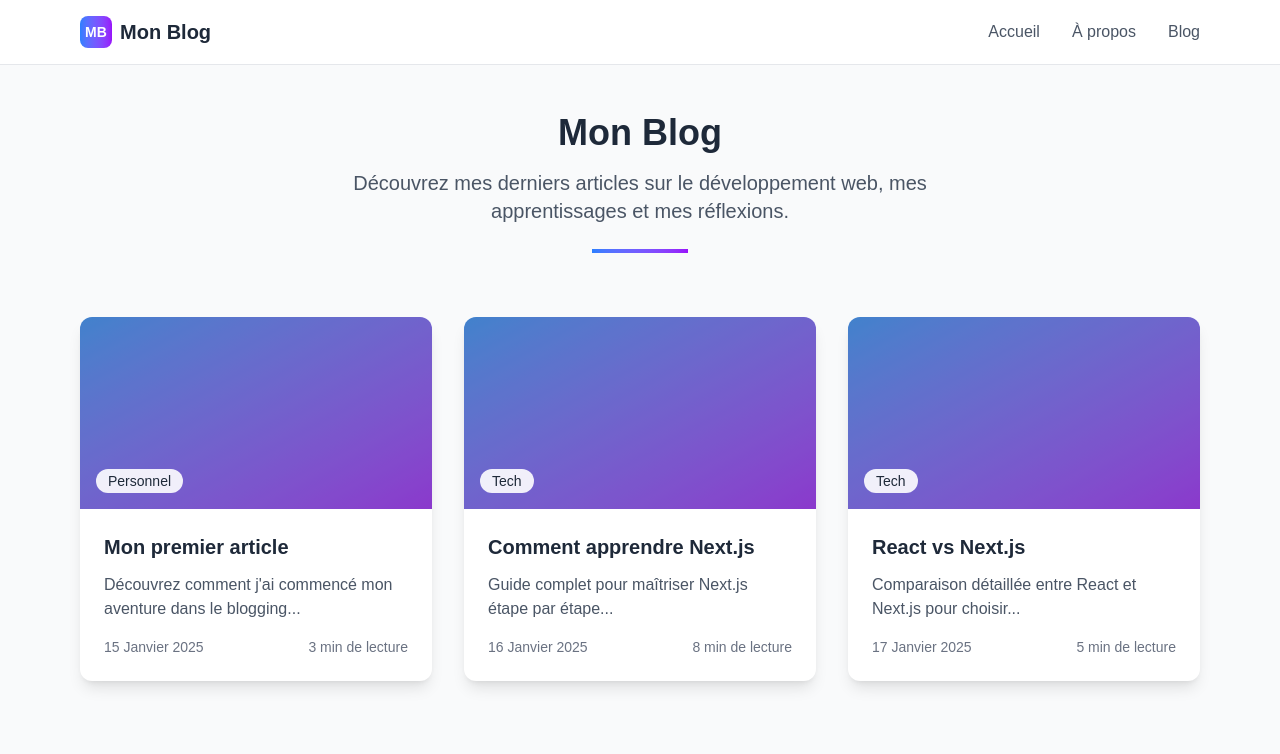
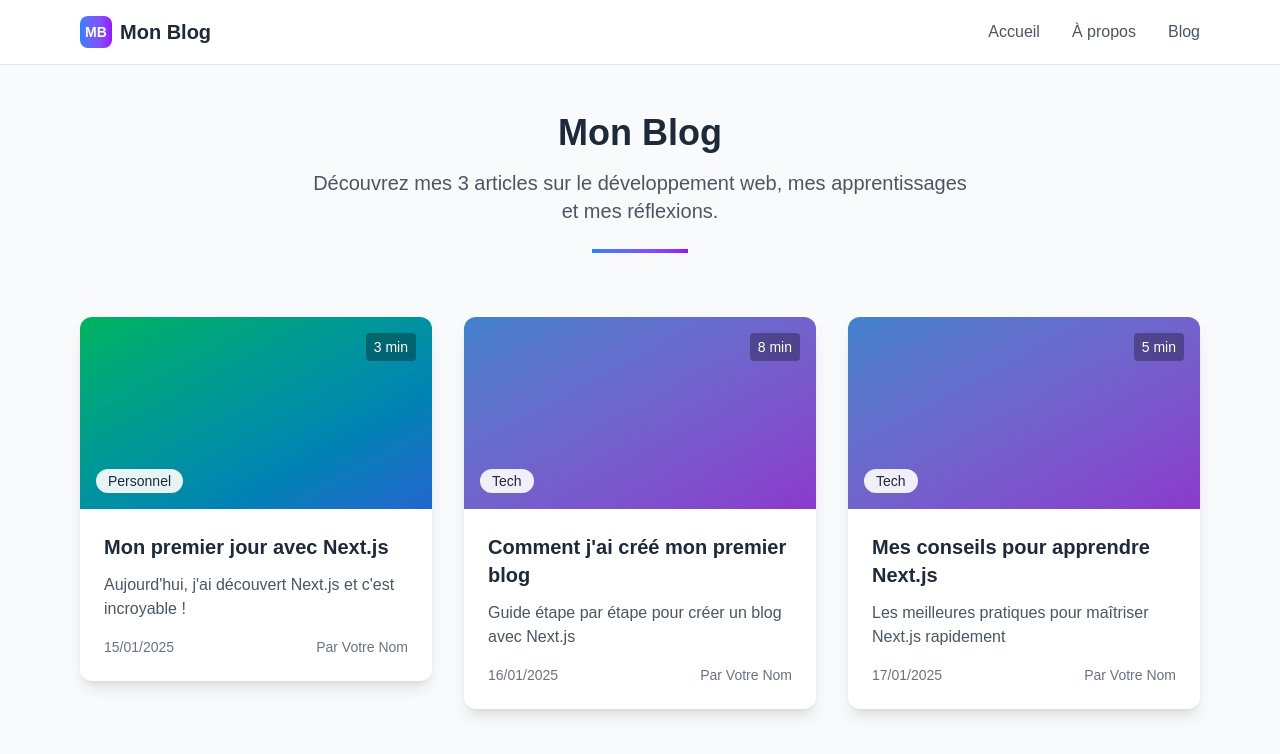
Before and after one commit to Khadim-Mbacke-Ba/mon--blog---stylise, a Next.js app: page /blog in a window 1280 px wide. Shown: the top 754 px of the page. Built offline with nearby package versions, Linux system fonts and the light colour scheme.

Commit message:
Modifier la page blog pour récupérer la liste des articles depuis votre API et avoir un contenu dynamique.

```diff
--- a/app/blog/[slug]/page.tsx
+++ b/app/blog/[slug]/page.tsx
@@ -2,47 +2,38 @@
 import Link from "next/link";
 import { notFound } from "next/navigation";
 
-// TypeScript : structure d'un article
+// Structure TypeScript d'un article
 type Article = {
+  id: number;
   title: string;
+  slug: string;
+  excerpt: string;
+  content: string;
   date: string;
   readTime: string;
   category: string;
-  content: string;
+  author: string;
 };
 
-// Données des articles
-const articles: Record<string, Article> = {
-  "mon-premier-article": {
-    title: "Mon premier article",
-    date: "15 Janvier 2025",
-    readTime: "3 min",
-    category: "Personnel",
-    content: `Ceci est mon tout premier article ! Je suis très content de partager mes idées avec vous.
+// Fonction pour récupérer les articles depuis l'API
+async function getArticles(): Promise<Article[]> {
+  try {
+    const res = await fetch("http://localhost:3000/api/articles", {
+      cache: "no-store",
+    });
 
-Ce blog va me permettre de documenter mon parcours d'apprentissage en développement web.`,
-  },
+    if (!res.ok) {
+      throw new Error("Erreur lors de la récupération des articles");
+    }
 
-  "apprendre-nextjs": {
-    title: "Comment apprendre Next.js",
-    date: "16 Janvier 2025",
-    readTime: "8 min",
-    category: "Tech",
-    content: `Next.js est un framework fantastique ! Voici comment l'apprendre étape par étape.
+    const articles: Article[] = await res.json();
 
-Commencez par maîtriser React, puis explorez les fonctionnalités avancées de Next.js.`,
-  },
-
-  "react-vs-nextjs": {
-    title: "React vs Next.js",
-    date: "17 Janvier 2025",
-    readTime: "5 min",
-    category: "Tech",
-    content: `React et Next.js sont complémentaires. React permet de construire des interfaces avec des composants, tandis que Next.js apporte notamment le routage et les optimisations.
-
-Next.js ajoute le routing, l'optimisation et bien plus encore.`,
-  },
-};
+    return articles;
+  } catch (error) {
+    console.error("Erreur API :", error);
+    return [];
+  }
+}
 
 // Page dynamique d'un article
 export default async function ArticlePage({
@@ -53,10 +44,13 @@ export default async function ArticlePage({
   // Récupérer le slug depuis l'URL
   const { slug } = await params;
 
-  // Rechercher l'article correspondant
-  const article = articles[slug];
+  // Récupérer les articles depuis l'API
+  const articles = await getArticles();
 
-  // Si l'article n'existe pas, afficher la page 404
+  // Rechercher l'article correspondant au slug
+  const article = articles.find((item) => item.slug === slug);
+
+  // Afficher une page 404 si l'article n'existe pas
   if (!article) {
     notFound();
   }
@@ -88,11 +82,17 @@ export default async function ArticlePage({
           Retour au blog
         </Link>
 
-        {/* Contenu principal de l'article */}
+        {/* Article */}
         <article className="bg-white rounded-xl shadow-lg overflow-hidden">
 
-          {/* En-tête de l'article */}
-          <header className="h-64 bg-gradient-to-br from-blue-500 to-purple-600 relative">
+          {/* En-tête */}
+          <header
+            className={`h-64 relative bg-gradient-to-br ${
+              article.category === "Tech"
+                ? "from-blue-500 to-purple-600"
+                : "from-green-500 to-blue-600"
+            }`}
+          >
             <div className="absolute inset-0 bg-black/30" />
 
             <div className="absolute bottom-8 left-8 right-8">
@@ -104,41 +104,45 @@ export default async function ArticlePage({
                 {article.title}
               </h1>
 
-              <div className="flex items-center text-white/90 space-x-4">
-                <span>{article.date}</span>
+              <div className="flex flex-wrap items-center text-white/90 gap-4">
+                <span>
+                  {new Date(article.date).toLocaleDateString("fr-FR")}
+                </span>
+
                 <span aria-hidden="true">•</span>
+
                 <span>{article.readTime} de lecture</span>
               </div>
             </div>
           </header>
 
-          {/* Corps de l'article */}
+          {/* Contenu de l'article */}
           <div className="p-8">
             <div className="max-w-none">
 
-              <p className="text-lg text-gray-700 leading-relaxed mb-6 whitespace-pre-line">
+              <p className="text-lg text-gray-700 leading-relaxed whitespace-pre-line mb-8">
                 {article.content}
               </p>
 
-              <p className="text-gray-600 leading-relaxed mb-6">
-                Lorem ipsum dolor sit amet, consectetur adipiscing elit.
-                Sed do eiusmod tempor incididunt ut labore et dolore magna
-                aliqua. Ut enim ad minim veniam.
-              </p>
-
-              <p className="text-gray-600 leading-relaxed">
-                Duis aute irure dolor in reprehenderit in voluptate velit
-                esse cillum dolore eu fugiat nulla pariatur.
-              </p>
+              {/* Informations complémentaires */}
+              <div className="border-t border-gray-200 pt-6">
+                <p className="text-gray-500 text-sm">
+                  Publié par{" "}
+                  <span className="font-semibold text-gray-700">
+                    {article.author}
+                  </span>
+                </p>
+              </div>
 
             </div>
 
             {/* Pied de l'article */}
-            <footer className="mt-12 pt-8 border-t border-gray-200">
+            <footer className="mt-8 pt-8 border-t border-gray-200">
               <div className="flex flex-col sm:flex-row justify-between items-center gap-4">
 
                 <p className="text-sm text-gray-500">
-                  Article publié le {article.date}
+                  Article publié le{" "}
+                  {new Date(article.date).toLocaleDateString("fr-FR")}
                 </p>
 
                 <Link
--- a/app/blog/page.js
+++ /dev/null
@@ -1,104 +0,0 @@
-
-import Link from "next/link";
-
-export default function BlogPage() {
-  // Liste des articles
-  const articles = [
-    {
-      slug: "mon-premier-article",
-      title: "Mon premier article",
-      excerpt:
-        "Découvrez comment j'ai commencé mon aventure dans le blogging...",
-      date: "15 Janvier 2025",
-      readTime: "3 min",
-      category: "Personnel",
-    },
-    {
-      slug: "apprendre-nextjs",
-      title: "Comment apprendre Next.js",
-      excerpt:
-        "Guide complet pour maîtriser Next.js étape par étape...",
-      date: "16 Janvier 2025",
-      readTime: "8 min",
-      category: "Tech",
-    },
-    {
-      slug: "react-vs-nextjs",
-      title: "React vs Next.js",
-      excerpt:
-        "Comparaison détaillée entre React et Next.js pour choisir...",
-      date: "17 Janvier 2025",
-      readTime: "5 min",
-      category: "Tech",
-    },
-  ];
-
-  return (
-    <div className="min-h-screen bg-gray-50 py-12">
-      <div className="max-w-6xl mx-auto px-4">
-
-        {/* En-tête de la page blog */}
-        <div className="text-center mb-16">
-          <h1 className="text-4xl font-bold text-gray-800 mb-4">
-            Mon Blog
-          </h1>
-
-          <p className="text-xl text-gray-600 max-w-2xl mx-auto">
-            Découvrez mes derniers articles sur le développement web,
-            mes apprentissages et mes réflexions.
-          </p>
-
-          <div className="w-24 h-1 bg-gradient-to-r from-blue-500 to-purple-600 mx-auto mt-6"></div>
-        </div>
-
-        {/* Grille des articles */}
-        <div className="grid md:grid-cols-2 lg:grid-cols-3 gap-8">
-
-          {articles.map((article) => (
-            <Link
-              key={article.slug}
-              href={`/blog/${article.slug}`}
-            >
-              <article className="bg-white rounded-xl shadow-lg hover:shadow-xl transition-shadow duration-300 overflow-hidden group cursor-pointer">
-
-                {/* Image placeholder */}
-                <div className="h-48 bg-gradient-to-br from-blue-400 to-purple-500 relative">
-
-                  <div className="absolute inset-0 bg-black/20 group-hover:bg-black/10 transition-all duration-300"></div>
-
-                  <div className="absolute bottom-4 left-4">
-                    <span className="bg-white/90 text-gray-800 px-3 py-1 rounded-full text-sm font-medium">
-                      {article.category}
-                    </span>
-                  </div>
-
-                </div>
-
-                {/* Contenu de l'article */}
-                <div className="p-6">
-
-                  <h2 className="text-xl font-semibold text-gray-800 mb-3 group-hover:text-blue-600 transition-colors duration-300">
-                    {article.title}
-                  </h2>
-
-                  <p className="text-gray-600 mb-4 line-clamp-3">
-                    {article.excerpt}
-                  </p>
-
-                  {/* Informations de l'article */}
-                  <div className="flex justify-between items-center text-sm text-gray-500">
-                    <span>{article.date}</span>
-
-                    <span>{article.readTime} de lecture</span>
-                  </div>
-
-                </div>
-              </article>
-            </Link>
-          ))}
-
-        </div>
-      </div>
-    </div>
-  );
-}
--- /dev/null
+++ b/app/blog/page.tsx
@@ -0,0 +1,142 @@
+
+import Link from "next/link";
+
+// TypeScript : structure d'un article
+type Article = {
+  id: number;
+  title: string;
+  slug: string;
+  excerpt: string;
+  content: string;
+  date: string;
+  readTime: string;
+  category: string;
+  author: string;
+};
+
+// Fonction pour récupérer les articles depuis l'API
+async function getArticles(): Promise<Article[]> {
+  try {
+    const res = await fetch("http://localhost:3000/api/articles", {
+      cache: "no-store",
+    });
+
+    // Vérifier si la réponse est correcte
+    if (!res.ok) {
+      throw new Error("Impossible de récupérer les articles");
+    }
+
+    const articles: Article[] = await res.json();
+
+    return articles;
+  } catch (error) {
+    console.error(
+      "Erreur lors de la récupération des articles :",
+      error
+    );
+
+    return [];
+  }
+}
+
+// Page principale du blog
+export default async function BlogPage() {
+  const articles = await getArticles();
+
+  return (
+    <div className="min-h-screen bg-gray-50 py-12">
+      <div className="max-w-6xl mx-auto px-4">
+
+        {/* En-tête de la page blog */}
+        <div className="text-center mb-16">
+          <h1 className="text-4xl font-bold text-gray-800 mb-4">
+            Mon Blog
+          </h1>
+
+          <p className="text-xl text-gray-600 max-w-2xl mx-auto">
+            Découvrez mes {articles.length} articles sur le développement web,
+            mes apprentissages et mes réflexions.
+          </p>
+
+          <div className="w-24 h-1 bg-gradient-to-r from-blue-500 to-purple-600 mx-auto mt-6" />
+        </div>
+
+        {/* Message si aucun article n'est disponible */}
+        {articles.length === 0 ? (
+          <div className="text-center py-16">
+            <div className="w-24 h-24 bg-gray-200 rounded-full mx-auto mb-4 flex items-center justify-center">
+              <span className="text-4xl" aria-hidden="true">
+                📝
+              </span>
+            </div>
+
+            <h3 className="text-xl text-gray-600">
+              Aucun article disponible
+            </h3>
+
+            <p className="text-gray-500 mt-2">
+              Les articles arrivent bientôt !
+            </p>
+          </div>
+        ) : (
+          /* Grille des articles */
+          <div className="grid md:grid-cols-2 lg:grid-cols-3 gap-8">
+            {articles.map((article) => (
+              <Link
+                key={article.id}
+                href={`/blog/${article.slug}`}
+                className="block"
+              >
+                <article className="bg-white rounded-xl shadow-lg hover:shadow-xl transition-all duration-300 overflow-hidden group cursor-pointer hover:-translate-y-1">
+
+                  {/* Image placeholder avec gradient selon la catégorie */}
+                  <div
+                    className={`h-48 bg-gradient-to-br ${
+                      article.category === "Tech"
+                        ? "from-blue-400 to-purple-500"
+                        : "from-green-400 to-blue-500"
+                    } relative`}
+                  >
+                    <div className="absolute inset-0 bg-black/20 group-hover:bg-black/10 transition-all duration-300" />
+
+                    {/* Catégorie */}
+                    <div className="absolute bottom-4 left-4">
+                      <span className="bg-white/90 text-gray-800 px-3 py-1 rounded-full text-sm font-medium">
+                        {article.category}
+                      </span>
+                    </div>
+
+                    {/* Temps de lecture */}
+                    <div className="absolute top-4 right-4 text-white bg-black/30 px-2 py-1 rounded text-sm">
+                      {article.readTime}
+                    </div>
+                  </div>
+
+                  {/* Contenu de la carte */}
+                  <div className="p-6">
+                    <h2 className="text-xl font-semibold text-gray-800 mb-3 group-hover:text-blue-600 transition-colors duration-300">
+                      {article.title}
+                    </h2>
+
+                    <p className="text-gray-600 mb-4 line-clamp-3">
+                      {article.excerpt}
+                    </p>
+
+                    {/* Informations de publication */}
+                    <div className="flex justify-between items-center text-sm text-gray-500 gap-2">
+                      <span>
+                        {new Date(article.date).toLocaleDateString("fr-FR")}
+                      </span>
+
+                      <span>Par {article.author}</span>
+                    </div>
+                  </div>
+                </article>
+              </Link>
+            ))}
+          </div>
+        )}
+      </div>
+    </div>
+  );
+}
```
